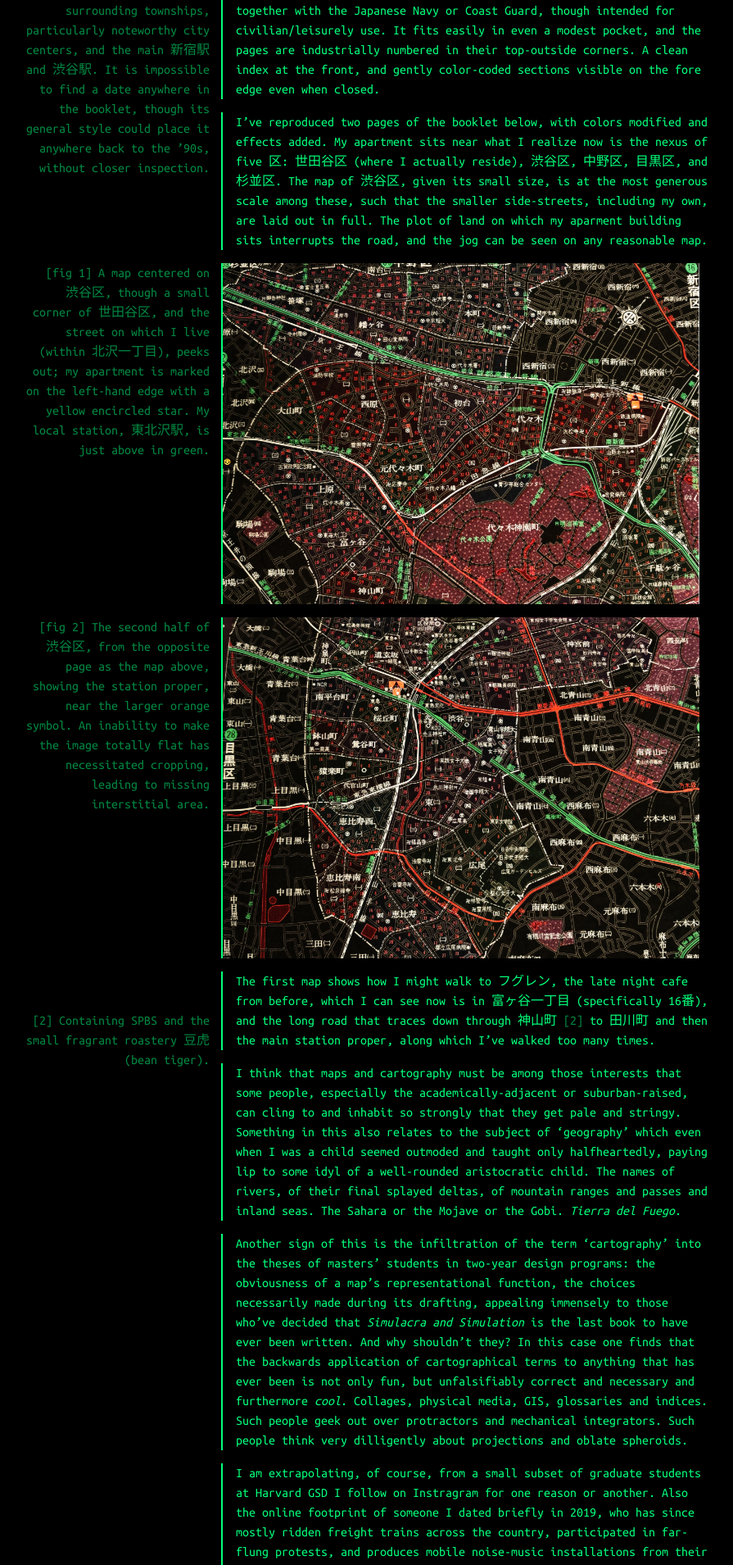
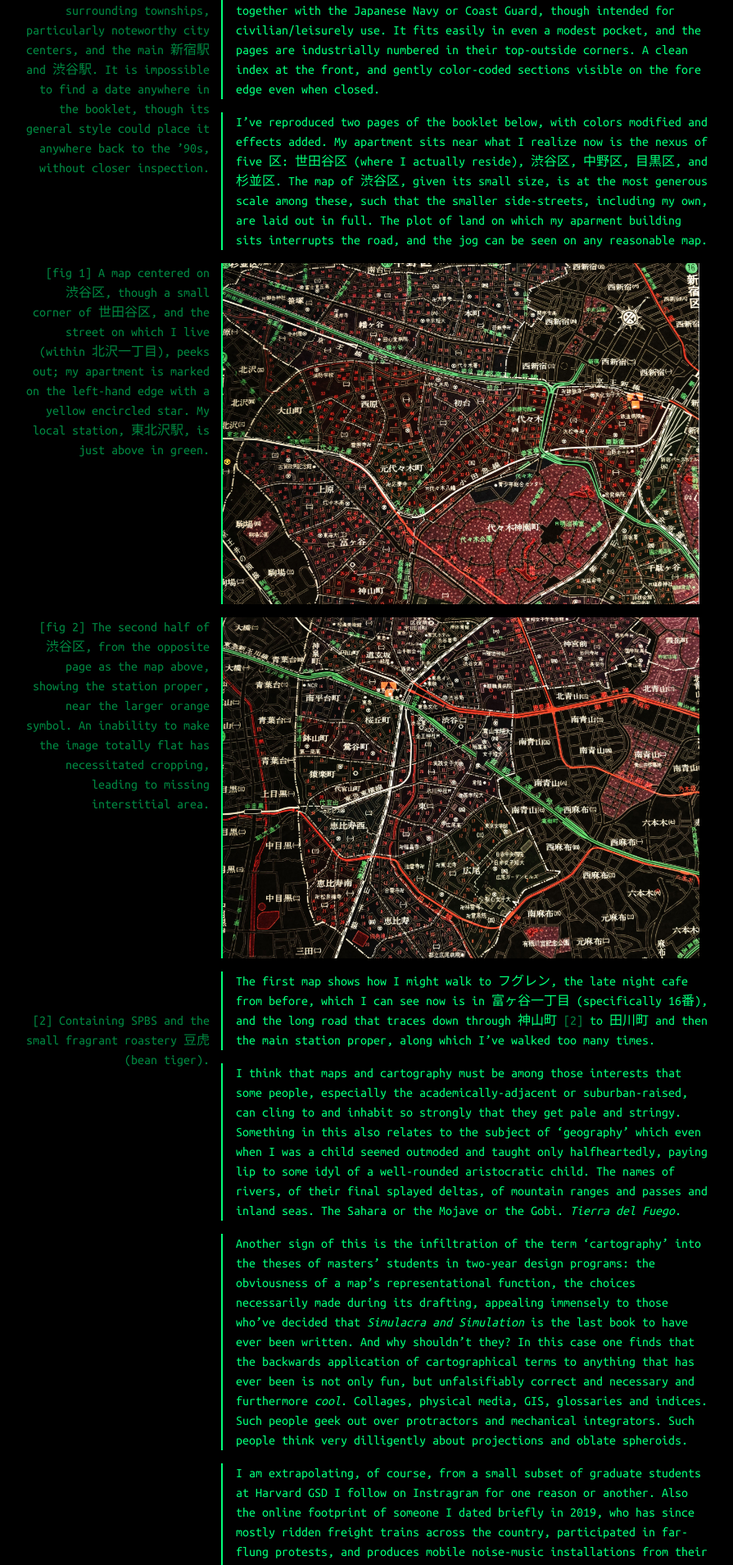
Before and after one commit to white-noise/white-noise.github.io, a Jekyll site: the page built from _posts/2024-09-27-fontanelle.md, in a window 1280 px wide. Shown: the part 965-2874 px from the top of the page at 82% size, without its empty margins (194-1089 px from the left). Built offline with Jekyll 4.4.1, drawn with Linux system fonts in a browser that asks for light colours.

Commit message:
Update content.

```diff
--- a/_posts/2024-09-27-fontanelle.md
+++ b/_posts/2024-09-27-fontanelle.md
@@ -22,7 +22,7 @@ I've reproduced two pages of the booklet below, with colors modified and effects
 -fig A map centered on 渋谷区, though a small corner of 世田谷区, and the street on which I live (within 北沢一丁目), peeks out; my apartment is marked on the left-hand edge with a yellow encircled star. My local station, 東北沢駅, is just above in green. fig- <img src="/assets/img/shibuya_map.jpg">
 {: .right-para }
 
--fig The second half of 渋谷区, from the opposite page as the map above, showing the station proper, near the larger orange symbol. An inability to make the image totally flat has necessitated cropping, leading to missing interstitial area. fig- <img src="/assets/img/shibuya_map_2.jpg">
+-fig The second half of 渋谷区, from the opposite page as the map above, showing the station proper, near the larger orange symbol. An inability to make the image totally flat has necessitated cropping, leading to missing interstitial area. fig- <img src="/assets/img/shibuya_map_2_alt.jpg">
 {: .right-para }
 
 The first map shows how I might walk to フグレン, the late night cafe from before, which I can see now is in 富ヶ谷一丁目 (specifically 16番), and the long road that traces down through 神山町 ~~Containing SPBS and the small fragrant roastery 豆虎 (bean tiger).~~ to 田川町 and then the main station proper, along which I've walked too many times.
```
Also changed, not shown: assets/img/shibuya_map_2_alt.jpg (added).
